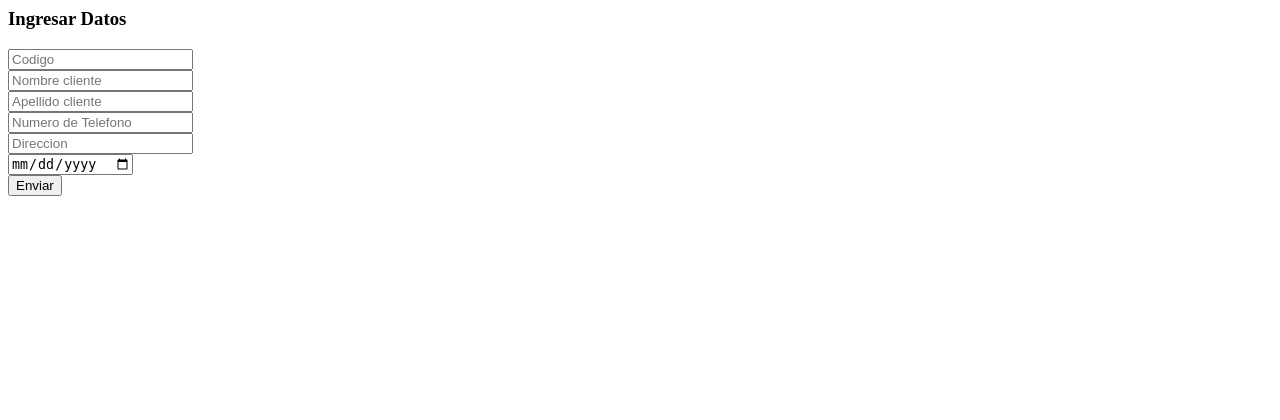
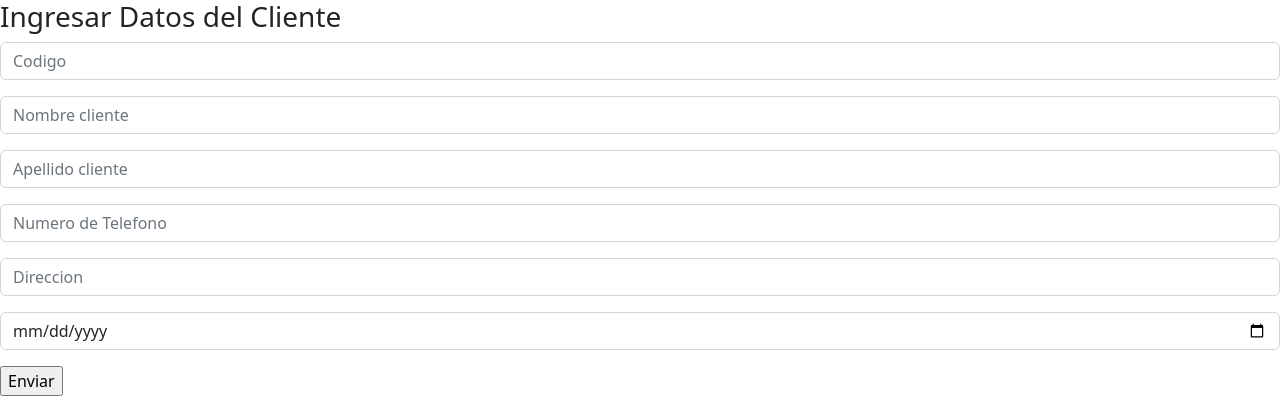
Before and after one commit to jrengifo28/GymWebSite, a Django app: page /AppGym/formularioCliente/ in a window 1280 px wide. Shown: the top 420 px of the page. Run offline with Django 4.2, Linux system fonts and the light colour scheme.

Commit message:
Modificio Formulario y main

```diff
--- a/PrimeraEntrega/AppGym/templates/AppGym/formularioCliente.html
+++ b/PrimeraEntrega/AppGym/templates/AppGym/formularioCliente.html
@@ -3,11 +3,13 @@
     <meta charset="UTF-8">
     <meta http-equiv="X-UA-Compatible" content="IE=edge">
     <meta name="viewport" content="width=device-width, initial-scale=1.0">
-    <title>Formulario</title>
+    <link href="https://cdn.jsdelivr.net/npm/bootstrap@5.2.1/dist/css/bootstrap.min.css" rel="stylesheet">
+    <script src="https://cdn.jsdelivr.net/npm/bootstrap@5.2.1/dist/js/bootstrap.bundle.min.js"></script>
+    <title>Formulario Cliente</title>
 </head>
 <body>
-    <h3>Ingresar Datos</h3>
-    <form action="/AppGym/FormularioCliente/" method="POST">{% csrf_token %}
+    <h3>Ingresar Datos del Cliente</h3>
+    <form action="/AppGym/FormularioCliente/" method="POST" class="">{% csrf_token %}
         <div class="mb-3">
             <div class="input-group mb-3">
                 <input type="number" class="form-control" placeholder="Codigo" aria-label="Codigo" aria-describedby="basic-addon1">
--- a/PrimeraEntrega/AppGym/templates/AppGym/formularioEntrenador.html
+++ b/PrimeraEntrega/AppGym/templates/AppGym/formularioEntrenador.html
@@ -3,10 +3,12 @@
     <meta charset="UTF-8">
     <meta http-equiv="X-UA-Compatible" content="IE=edge">
     <meta name="viewport" content="width=device-width, initial-scale=1.0">
-    <title>Formulario</title>
+    <link href="https://cdn.jsdelivr.net/npm/bootstrap@5.2.1/dist/css/bootstrap.min.css" rel="stylesheet">
+    <script src="https://cdn.jsdelivr.net/npm/bootstrap@5.2.1/dist/js/bootstrap.bundle.min.js"></script>
+    <title>Formulario Entrenador</title>
 </head>
 <body>
-    <h3>Ingresar Datos</h3>
+    <h3>Ingresar Datos del Entrenador</h3>
     <form action="/AppGym/FormularioCliente/" method="POST">{% csrf_token %}
         <div class="mb-3">
             <div class="input-group mb-3">
--- a/PrimeraEntrega/AppGym/templates/AppGym/formularioRutina.html
+++ b/PrimeraEntrega/AppGym/templates/AppGym/formularioRutina.html
@@ -3,10 +3,12 @@
     <meta charset="UTF-8">
     <meta http-equiv="X-UA-Compatible" content="IE=edge">
     <meta name="viewport" content="width=device-width, initial-scale=1.0">
-    <title>Formulario</title>
+    <link href="https://cdn.jsdelivr.net/npm/bootstrap@5.2.1/dist/css/bootstrap.min.css" rel="stylesheet">
+    <script src="https://cdn.jsdelivr.net/npm/bootstrap@5.2.1/dist/js/bootstrap.bundle.min.js"></script>
+    <title>Formulario Rutina</title>
 </head>
 <body>
-    <h3>Ingresar Datos</h3>
+    <h3>Ingresar Datos de la Rutina</h3>
     <form action="/AppGym/FormularioCliente/" method="POST">{% csrf_token %}
         <div class="mb-3">
             <div class="input-group mb-3">
--- a/PrimeraEntrega/AppGym/templates/AppGym/main.html
+++ b/PrimeraEntrega/AppGym/templates/AppGym/main.html
@@ -1,4 +1,4 @@
-
+app
 
 <!DOCTYPE html>
 <html lang="en">
@@ -7,8 +7,6 @@
     <title>AppGym</title>
     <meta charset="utf-8">
     <meta name="viewport" content="width=device-width, initial-scale=1">
-
-
     <link href="https://cdn.jsdelivr.net/npm/bootstrap@5.2.1/dist/css/bootstrap.min.css" rel="stylesheet">
     <script src="https://cdn.jsdelivr.net/npm/bootstrap@5.2.1/dist/js/bootstrap.bundle.min.js"></script>
 
@@ -40,7 +38,7 @@
         <div class="contenedor-portada">
             <div class="contenedor-detalles">
                 <h1 class="titulo">Bienvenido a App Gym</h1>
-                <h2 class="subtitulo">Nunca es tarde para comenzar. No esperes más</h2>
+                <h2> Selecciones los Datos que quiere ingresar</h2>
               </div>
             </div>
         </div>
```
